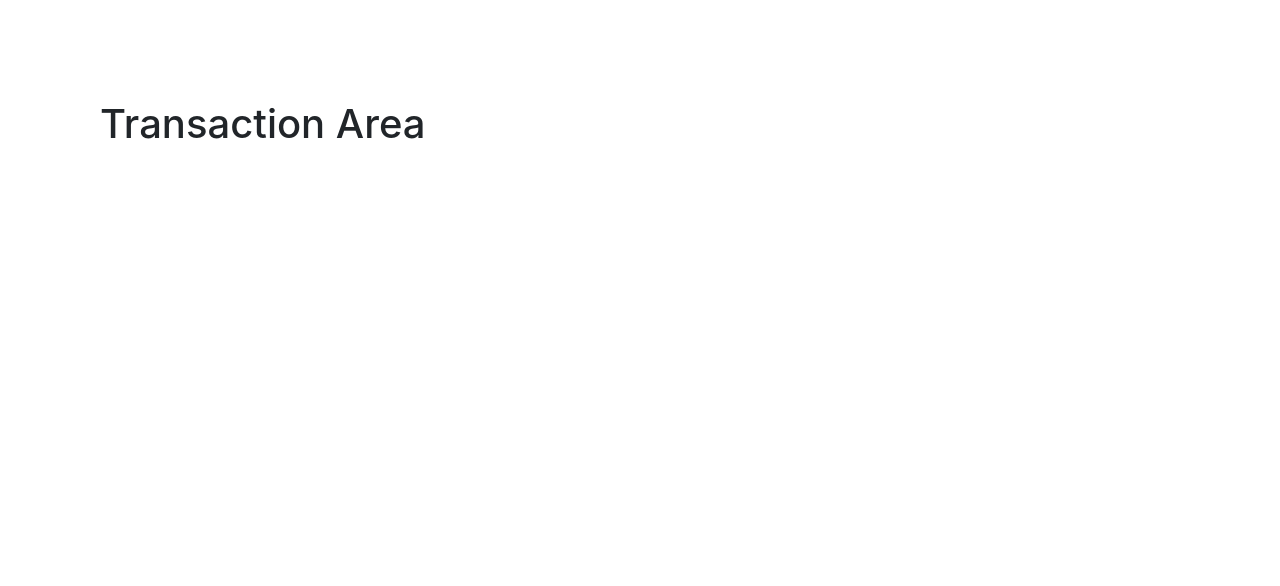
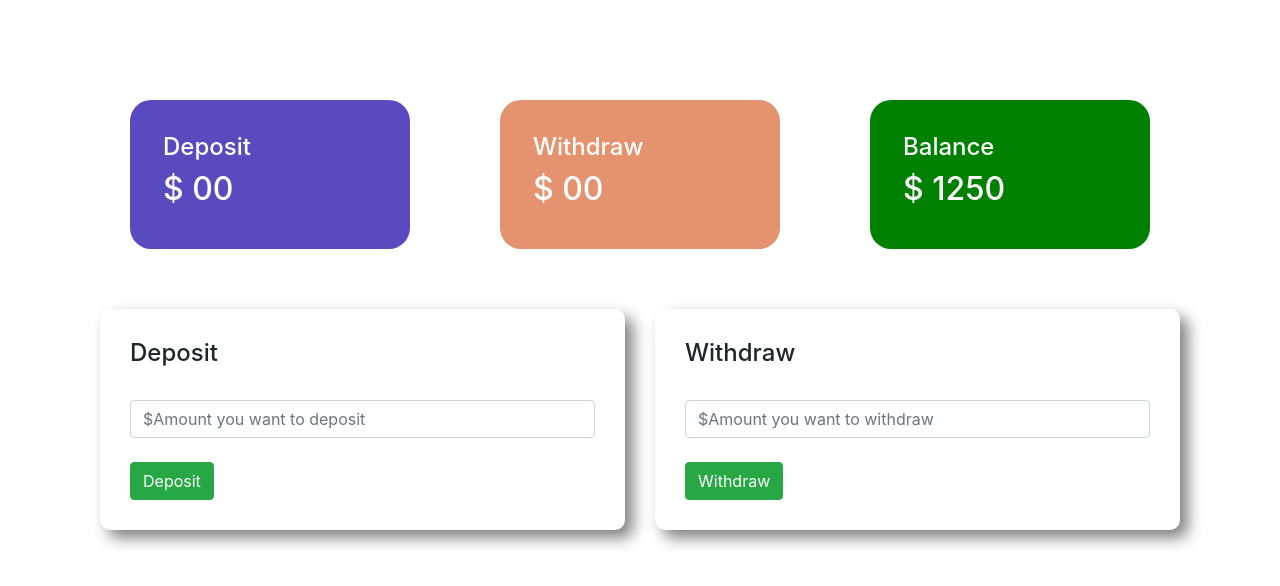
Before and after one commit to ProUzzal/PioneerBank, a plain HTML site: page index.html in a window 1280 px wide. Both pictures are taken after a click on the button "Enter". Drawn offline with nearby package versions, Linux system fonts and the light colour scheme.

Commit message:
finish project

```diff
--- a/index.html
+++ b/index.html
@@ -36,9 +36,59 @@
       </div>
     </div>
     <div id="transaction-area">
-      <h1>Transaction Area</h1>
+      <div class="row ">
+        <div class="col-md-4">
+          <div class="deposit status">
+            <h4>Deposit</h4>
+            <h2>$ <span id="currentDeposit"> 00</span></h2>
+          </div>
+        </div>
+        <div class="col-md-4">
+          <div class="withdraw status">
+            <h4>Withdraw</h4>
+            <h2>$<span id="withdrawBalance"> 00 </span></h2>
+          </div>
+        </div>
+        <div class="col-md-4">
+          <div class="balance status">
+            <h4>Balance</h4>
+            <h2>$ <span id="currentBalance"> 1250 </span></h2>
+          </div>
+        </div>
+      </div>
+      <div class="row">
+        <div class="col-md-6">
+          <div class="submit-area">
+            <h4>Deposit</h4>
+            <br />
+            <input
+              id="DepositAmount"
+              type="text"
+              class="form-control"
+              placeholder="$Amount you want to deposit "
+            /><br />
+
+            <button class="btn btn-success" id="deposit">Deposit</button>
+          </div>
+        </div>
+        <div class="col-md-6">
+          <div class="submit-area">
+            <h4>Withdraw</h4>
+            <br />
+            <input
+              id="withdrawAmount"
+              type="text"
+              class="form-control"
+              placeholder="$Amount you want to withdraw"
+            />
+            <br />
+            <button class="btn btn-success" id="withdraw">Withdraw</button>
+          </div>
+        </div>
+      </div>
     </div>
     <script>
+      ////login button event handler
       const loginBtn = document.getElementById("login");
       loginBtn.addEventListener("click", function() {
         const loginArea = document.getElementById("login-area");
@@ -46,6 +96,40 @@
         const Transaction = document.getElementById("transaction-area");
         Transaction.style.display = "block";
       });
+      //Deposit button event handler
+      const depositBtn = document.getElementById("deposit");
+      depositBtn.addEventListener("click", function() {
+        const depositNumber = getInputNumber("DepositAmount");
+
+        updateSpanTex("currentDeposit", depositNumber);
+        updateSpanTex("currentBalance", depositNumber);
+        // document.getElementById("DepositAmount").value = " ";
+      });
+
+      //withdraw Button
+      const withDrawBtn = document.getElementById("withdraw");
+      withDrawBtn.addEventListener("click", function() {
+        const withdrawNumber = getInputNumber("withdrawAmount");
+        //document.getElementById("withdrawAmount").value = " ";
+        updateSpanTex("withdrawBalance", withdrawNumber);
+        updateSpanTex("currentBalance", withdrawNumber * -1);
+      });
+
+      //Balance Button event Handler
+      function getInputNumber(id) {
+        const Amount = document.getElementById(id).value;
+        document.getElementById(id).value = " ";
+        const AmountNumber = parseFloat(Amount);
+        return AmountNumber;
+      }
+
+      function updateSpanTex(id, depositNumber) {
+        const Current = document.getElementById(id).innerText;
+        const Number = parseFloat(Current);
+        const total = depositNumber + Number;
+        document.getElementById(id).innerText = total;
+      }
+      //here
     </script>
   </body>
 </html>
--- a/style.css
+++ b/style.css
@@ -10,3 +10,21 @@ body {
   border-radius: 10px;
   box-shadow: 8px 8px 15px gray;
 }
+#transaction-area {
+  display: none;
+}
+.deposit {
+  background-color: #594ac0;
+}
+.withdraw {
+  background-color: #e4936e;
+}
+.balance {
+  background-color: green;
+}
+.status {
+  color: white;
+  padding: 33px;
+  border-radius: 21px;
+  margin: 0px 30px;
+}
```
